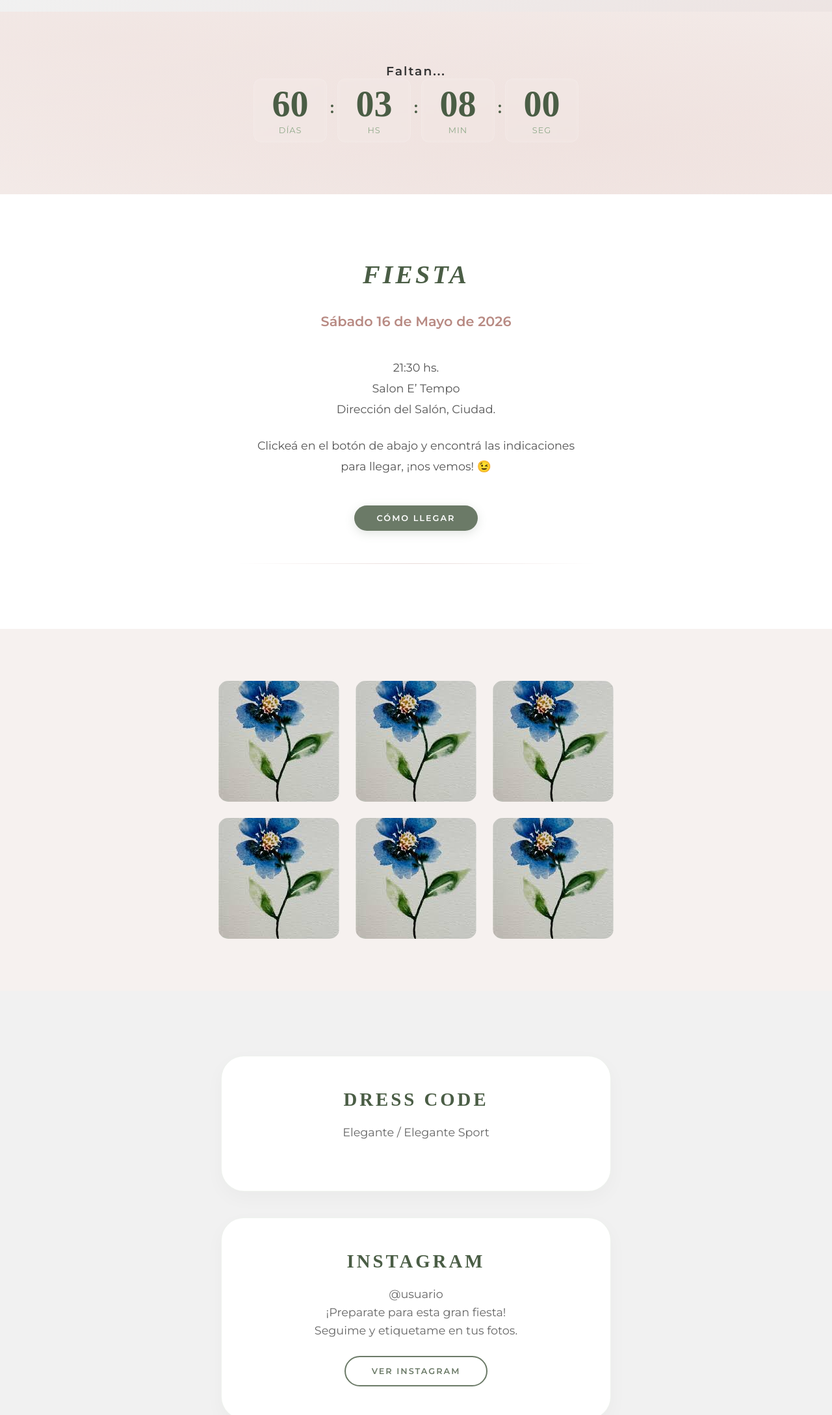
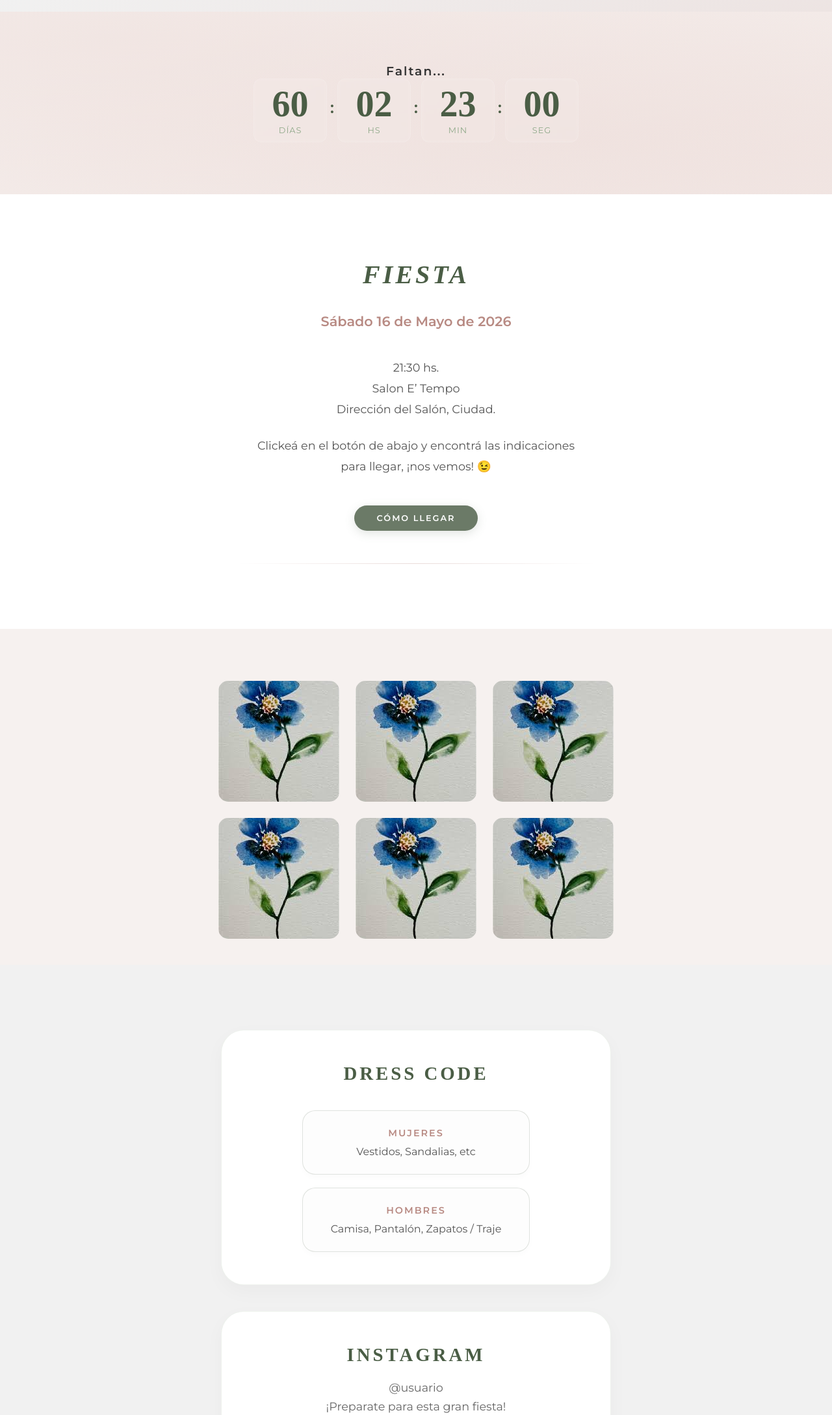
Before and after one commit to FelipePozo21/xvmartina, a plain HTML site: page index.html in a window 1280 px wide. Shown: the part 1100-3278 px from the top of the page at 65% size. Drawn offline with Linux system fonts and the light colour scheme; a web font is replaced by a local one.

Commit message:
musica y dress code

```diff
--- a/index.html
+++ b/index.html
@@ -73,9 +73,18 @@
     </section>
 
     <section class="bloque extras">
-        <div class="item-extra">
+        <div class="item-extra dress-container">
             <h2 class="titulo-seccion">DRESS CODE</h2>
-            <p class="texto-info">Elegante / Elegante Sport</p>
+
+            <section class="dress-section">
+                <h4 class="dress-title">Mujeres</h4>
+                <p>Vestidos, Sandalias, etc</p>
+            </section>
+
+            <section class="dress-section">
+                <h4 class="dress-title">Hombres</h4>
+                <p>Camisa, Pantalón, Zapatos / Traje</p>
+            </section>
         </div>
 
         <div class="item-extra">
@@ -94,7 +103,7 @@
     <section class="bloque asistencia">
         <h2 class="titulo-seccion">CONFIRMACIÓN DE ASISTENCIA</h2>
         <p class="texto-info">Cuento con tu presencia. ¡Confirmá tu asistencia!</p>
-        <a href="#" class="btn-principal" target="_blank">Confirmar asistencia</a>
+        <a href="https://docs.google.com/forms/d/e/1FAIpQLSffrJ6n99insIQe7zAJIr2GbGsag-4s7JQvAIAPQZxN8mKaeg/viewform" class="btn-principal" target="_blank">Confirmar asistencia</a>
     </section>
 
     <footer class="bloque pie-pagina">
--- a/script.js
+++ b/script.js
@@ -2,22 +2,38 @@ document.addEventListener("DOMContentLoaded", () => {
 const btnMusica = document.getElementById("btn-musica");
     const audioFondo = document.getElementById("musica-fondo");
     const iconoMusica = document.getElementById("icono-musica");
-    let estaReproduciendo = false;
-    const urlPlay = "https://img.icons8.com/ios-filled/50/ffffff/play--v1.png";
-    const urlPausa = "https://img.icons8.com/ios-filled/50/ffffff/pause--v1.png";
+
+    const urlPlay = "https://img.icons8.com/ios-filled/50/6b7a67/play--v1.png";
+    const urlPausa = "https://img.icons8.com/ios-filled/50/6b7a67/pause--v1.png";
+
+    if (btnMusica && audioFondo && iconoMusica) {
+
+        // 1. AJUSTE DE VOLUMEN (0.0 es silencio total, 1.0 es el máximo)
+        audioFondo.volume = 0.08; // 40% de volumen para que no aturda
 
         btnMusica.addEventListener("click", () => {
-        if (estaReproduciendo) {
+            if (audioFondo.paused) {
+
+                // 2. SALTAR LA INTRO (Solo si es la primera vez que arranca o está en 0)
+                if (audioFondo.currentTime === 0) {
+                    audioFondo.currentTime = 8; // Salta a los 10 segundos
+                }
+
+                audioFondo.play()
+                    .then(() => {
+                        iconoMusica.src = urlPausa;
+                    })
+                    .catch(error => {
+                        console.error("Error al reproducir:", error);
+                    });
+            } else {
                 audioFondo.pause();
                 iconoMusica.src = urlPlay;
-        } else {
-            audioFondo.play();
-            iconoMusica.src = urlPausa;
             }
-        estaReproduciendo = !estaReproduciendo;
         });
+    }
 
-    const fechaObjetivo = new Date("May 16, 2026 21:30:00").getTime();
+    const fechaObjetivo = new Date("May 16, 2026 20:45:00").getTime();
 
     const actualizarContador = setInterval(() => {
         const ahora = new Date().getTime();
--- a/style.css
+++ b/style.css
@@ -284,6 +284,40 @@ h1, h2, h3 {
     transition: transform 0.3s ease;
 }
 
+.dress-container {
+    display: flex;
+    flex-direction: column;
+    gap: 20px;
+    align-items: center;
+}
+
+/* Las tarjetas de Mujeres y Hombres */
+.dress-section {
+    background: #fdfdfd;
+    padding: 25px;
+    border-radius: 20px;
+    width: 100%;
+    max-width: 350px;
+    border: 1px solid rgba(107, 122, 103, 0.2);
+    box-shadow: 0 4px 10px rgba(0,0,0,0.02);
+}
+
+.dress-title {
+    font-family: 'Montserrat', sans-serif;
+    text-transform: uppercase;
+    letter-spacing: 2px;
+    color: #b88a83; /* Color rosa viejo para resaltar */
+    margin-bottom: 10px;
+    font-size: 0.9rem;
+    font-weight: 600;
+}
+
+.dress-section p {
+    font-size: 1rem;
+    color: #555;
+    margin: 0;
+}
+
 .item-extra:hover { transform: translateY(-5px); }
 
 .item-extra .titulo-seccion {
@@ -328,6 +362,7 @@ h1, h2, h3 {
 .galeria {
     padding: 80px 20px !important;
     background-color: #F6F1EF !important;
+    margin-bottom: -40px;
 }
 
 .grid-fotos {
@@ -471,6 +506,22 @@ h1, h2, h3 {
         padding: 0 5px;
     }
 
+    .dress-container {
+        flex-direction: row; /* Los pone uno al lado del otro */
+        flex-wrap: wrap;
+        justify-content: center;
+    }
+
+    .dress-container .titulo-seccion {
+        width: 100%; /* El título principal se queda arriba solo */
+        margin-bottom: 20px;
+    }
+
+    .dress-section {
+        flex: 1;
+        min-height: 120px;
+    }
+
     .caja-tiempo { padding: 8px 2px; }
 
     .caja-tiempo span { font-size: 1.5rem; } /* Forzamos un tamaño que quepa en 320px */
```
Also changed, not shown: 1 other file. Lines whose indentation alone changed are shown as unchanged.
